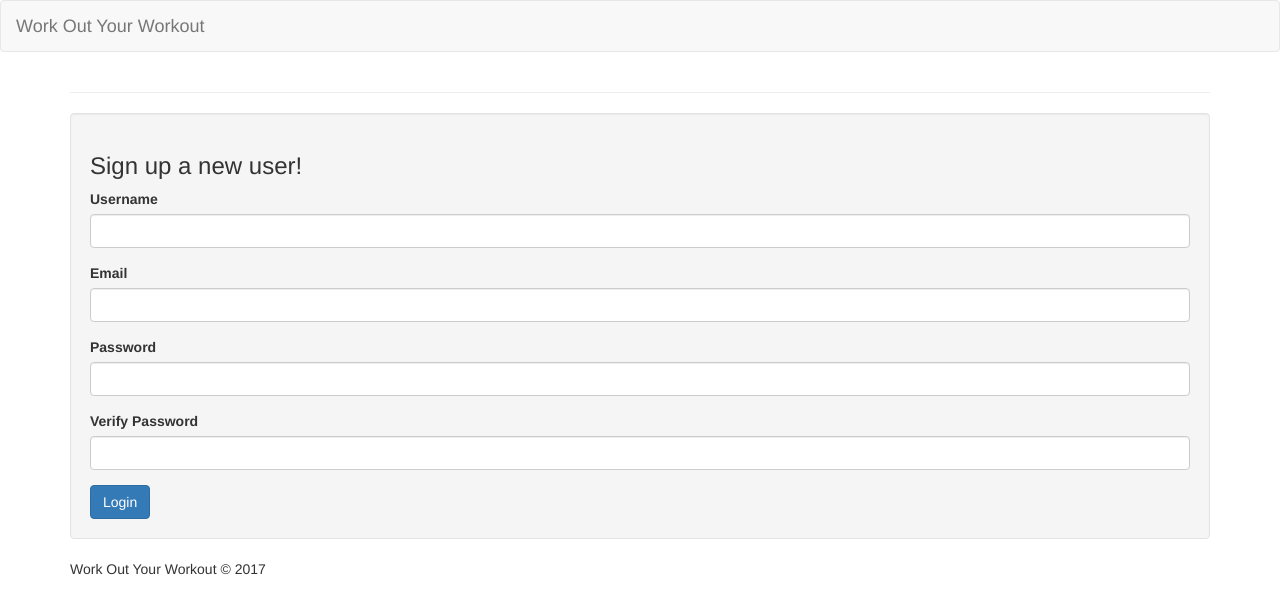
After one commit to cameronobrien/WorkOutYourWorkout, a Flask app: template app/templates/auth/register.html in a window 1280 px wide. The commit adds this page. Shown: the top 614 px of the page. Run offline with Flask 2, Linux system fonts and the light colour scheme; the template is opened without the code that fills it, so the values that code supplies are empty; some libraries are stand-ins or nearby versions.

Commit message:
Tiny fix

```diff
--- a/app/auth/views.py
+++ b/app/auth/views.py
@@ -30,7 +30,7 @@ def login():
             return redirect(url_for('dashboard'))
 
     return render_template(
-        'auth/register.html',
+        'auth/login.html',
         form=form,
     )
 
@@ -62,6 +62,6 @@ def register():
         return redirect(url_for('dashboard'))
 
     return render_template(
-        'auth/index.html',
+        'auth/register.html',
         form=form,
     )
--- /dev/null
+++ b/app/templates/auth/register.html
@@ -0,0 +1,68 @@
+{% extends "base.html" %}
+{% set page_title = 'Login' %}
+
+{% block meta %}
+<!-- put meta tags here !-->
+<meta name="csrf-token" content="{{ csrf_token() }}">
+{% endblock %}
+
+{% block css_style %}
+<!-- Put css here !-->
+<link href="https://maxcdn.bootstrapcdn.com/bootstrap/3.3.6/css/bootstrap.min.css" rel="stylesheet">
+{% endblock %}
+
+{% block main_body %}
+<nav class="navbar navbar-default">
+  <div class="container-fluid">
+    <div class="navbar-header">
+      <a class="navbar-brand" href="#">
+        Work Out Your Workout
+      </a>
+    </div>
+  </div>
+</nav>
+
+<div class="container">
+   <hr>
+   <div id='signup-view' class='well'>
+      <h3> Sign up a new user!</h3>
+      <form id='signup-form'>
+         <div class="form-group">
+            <label>Username</label>
+            <input name='user_name' class="form-control">
+         </div>
+         <div class="form-group">
+            <label>Email</label>
+            <input name='email' class="form-control">
+         </div>
+         <div class="form-group">
+            <label>Password</label>
+            <input name='password' type="password" class="form-control">
+         </div>
+         <div class="form-group">
+            <label>Verify Password</label>
+            <input name='confirm' type="password" class="form-control">
+         </div>
+         <button type="submit" class="btn btn-primary">Login</button>
+      </form>
+   </div>
+</div>
+<footer>
+	<div class="container">
+		<div class="row">
+			<div class="col-md-6">
+				<span class="copyright">Work Out Your Workout © 2017</span>
+			</div>
+		</div>
+	</div>
+</footer>
+
+{% endblock %}
+
+{% block js_btm %}
+<!-- Put javascript here !-->
+
+   <script src="/static/js/jquery.js"></script>
+   <script src="/static/js/main.js"></script>
+
+{% endblock %}
```
Also changed, not shown: app/templates/auth/login.html (renamed from app/templates/auth/index.html, +0 -32 lines).
